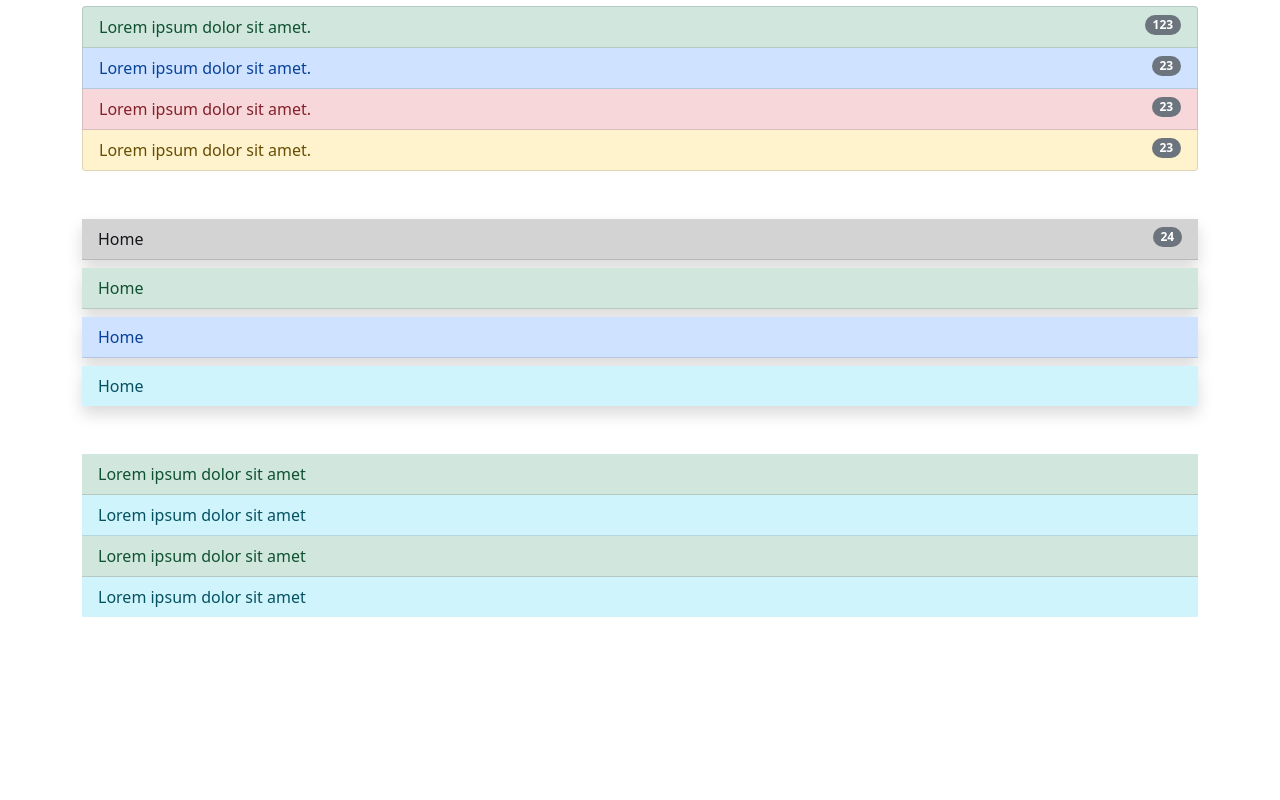
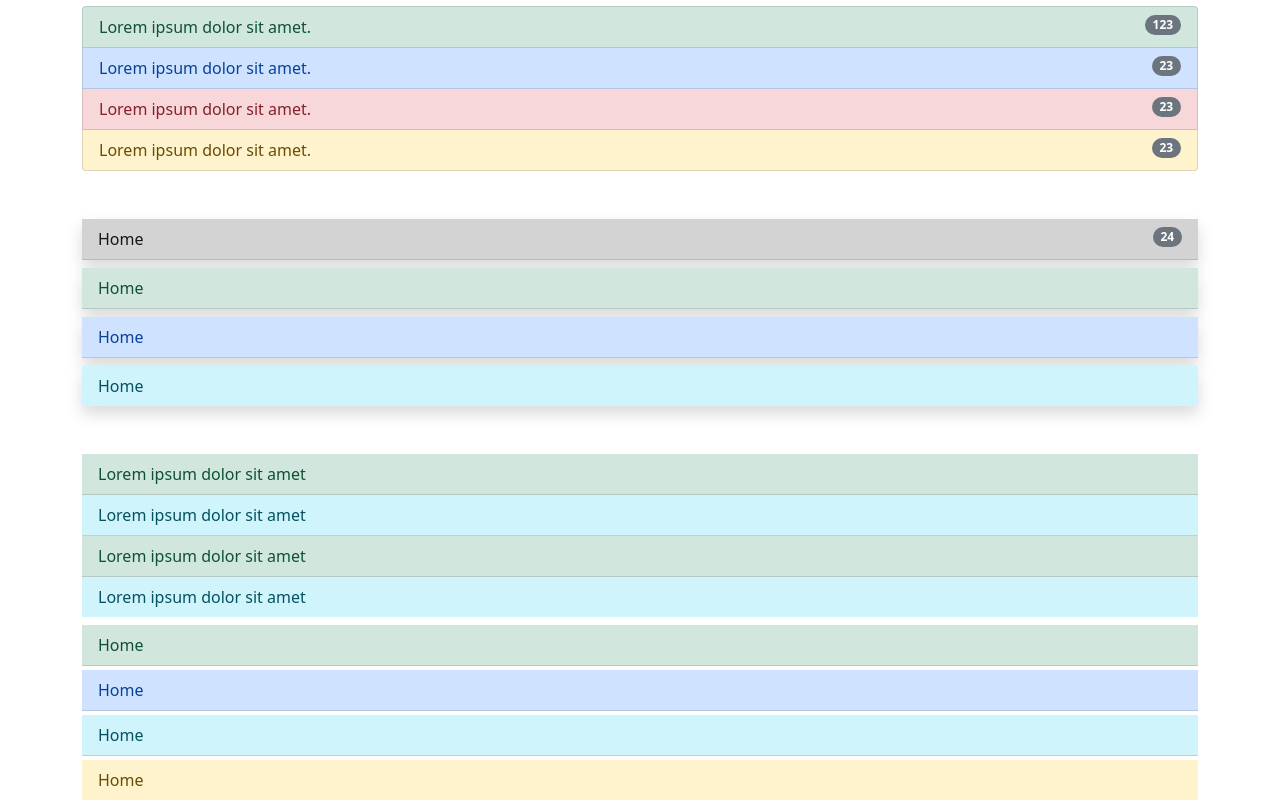
Before and after one commit to TheCreativeMind77/bootstrap_list, a plain HTML site: page index.html in a window 1280 px wide. Shown: the part 4402-5202 px from the top of the page. Before the commit the page ends 5019 px from the top, so only its background shows below. Drawn offline with nearby package versions, Linux system fonts and the light colour scheme.

Commit message:
5th commit

```diff
--- a/index.html
+++ b/index.html
@@ -274,6 +274,15 @@
         </ul>
     </div>
 
+    <div class="container mt-2">
+        <ul class="list-group list-group-flush gap-1">
+            <li class="list-group-item list-group-item-action list-group-item-success">Home</li>
+            <li class="list-group-item list-group-item-action list-group-item-primary">Home</li>
+            <li class="list-group-item list-group-item-action list-group-item-info">Home</li>
+            <li class="list-group-item list-group-item-action list-group-item-warning">Home</li>
+        </ul>
+    </div>
+
 
 
 
```
